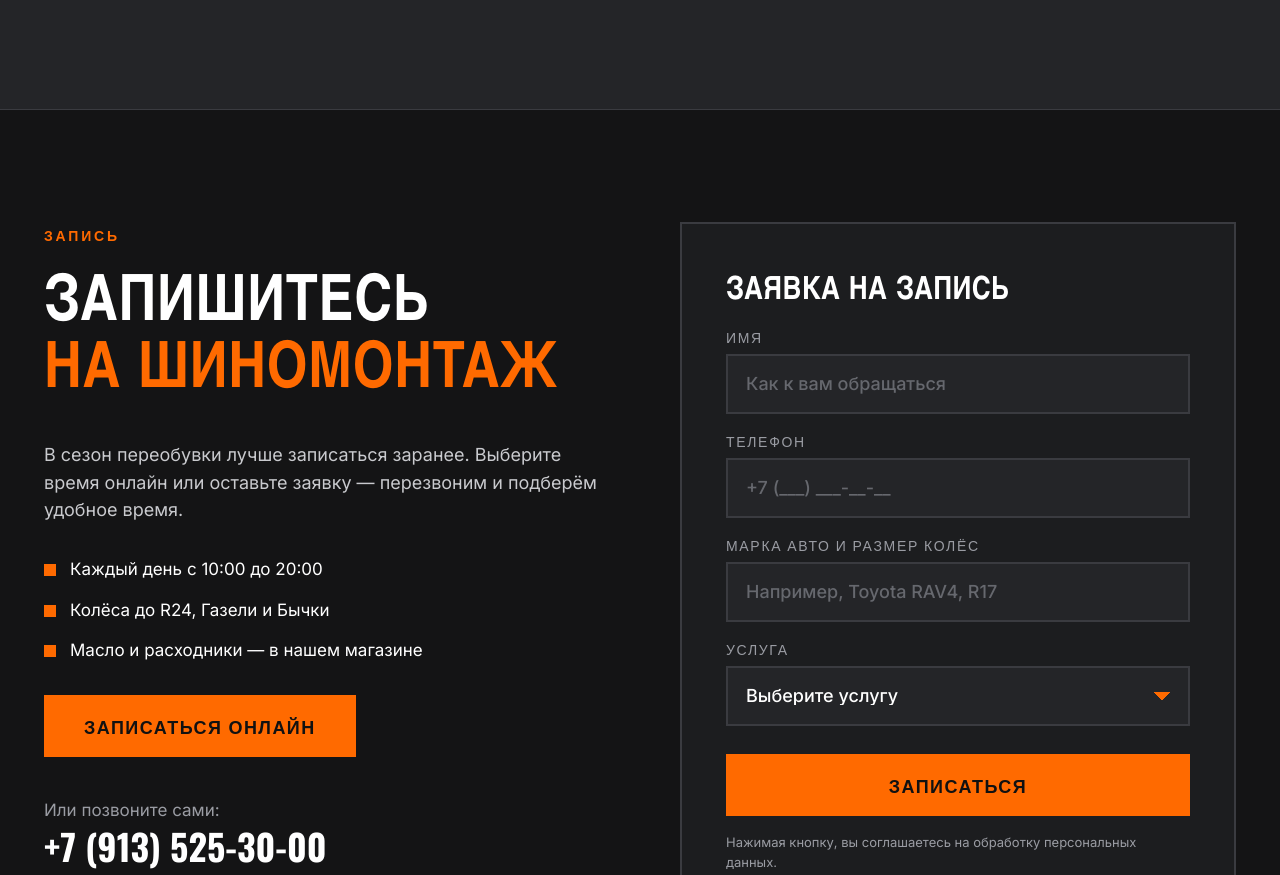
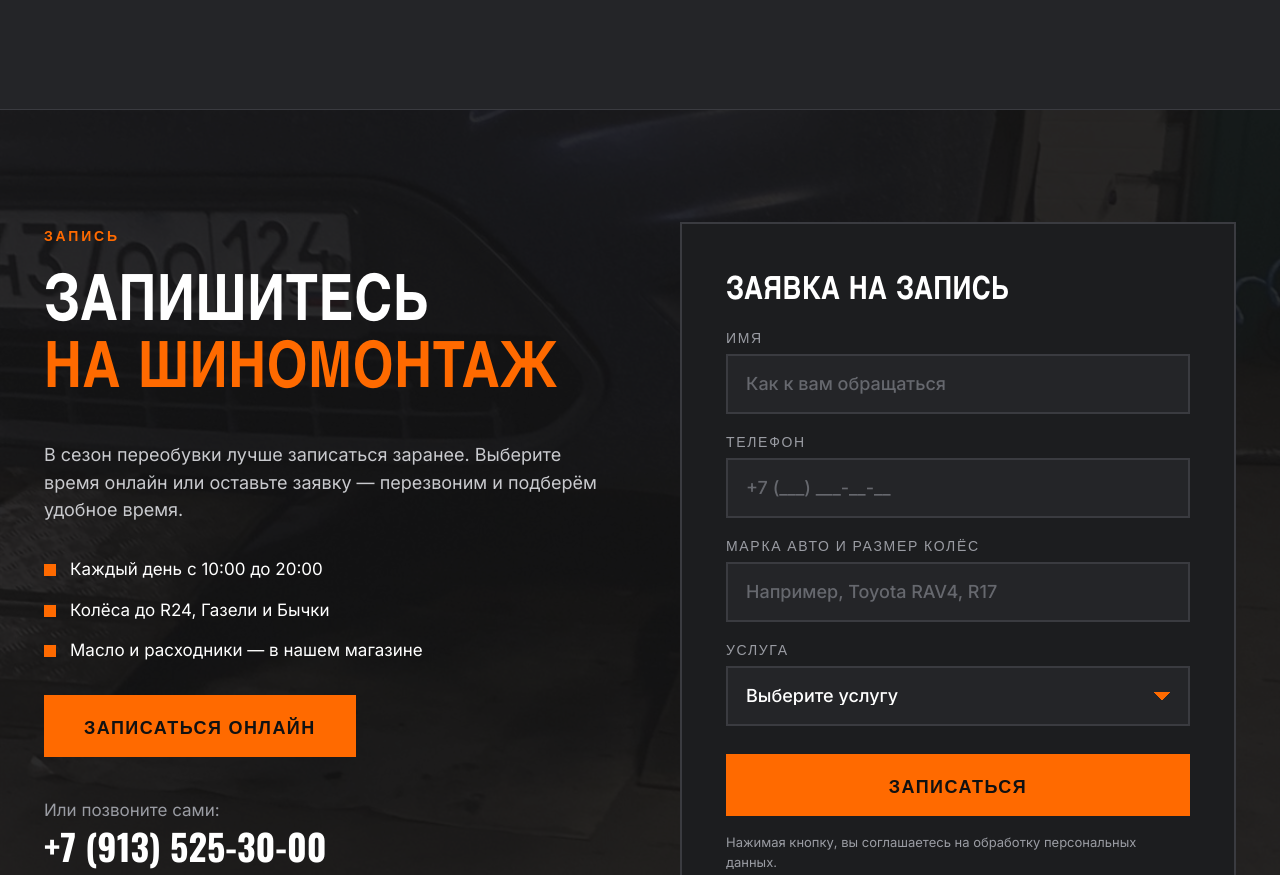
Before and after one commit to clashbayt5-collab/shinomontazh-laureatov, a plain HTML site: page index.html in a window 1280 px wide. Shown: the part 6324-7199 px from the top of the page. Drawn offline with nearby package versions, Linux system fonts and the light colour scheme.

Commit message:
Фон блока записи: фото, которое есть в папке img
Co-Authored-By: Claude Opus 5.5 <noreply@anthropic.com>

```diff
--- a/index.html
+++ b/index.html
@@ -258,7 +258,7 @@
   .review span { color: var(--muted); font-size: 15px; }
 
   /* Форма */
-  .booking { position: relative; background: #111 url("img/boks.jpg") center/cover no-repeat; }
+  .booking { position: relative; background: #111 url("img/post-w.jpg") center/cover no-repeat; }
   .booking::before { content: ""; position: absolute; inset: 0; background: rgba(20,20,22,.9); }
   .booking .wrap { position: relative; display: grid; grid-template-columns: 1fr 1fr; gap: 80px; align-items: start; }
   .booking-info p { color: #c9cace; font-size: 18px; margin-bottom: 32px; }
```
